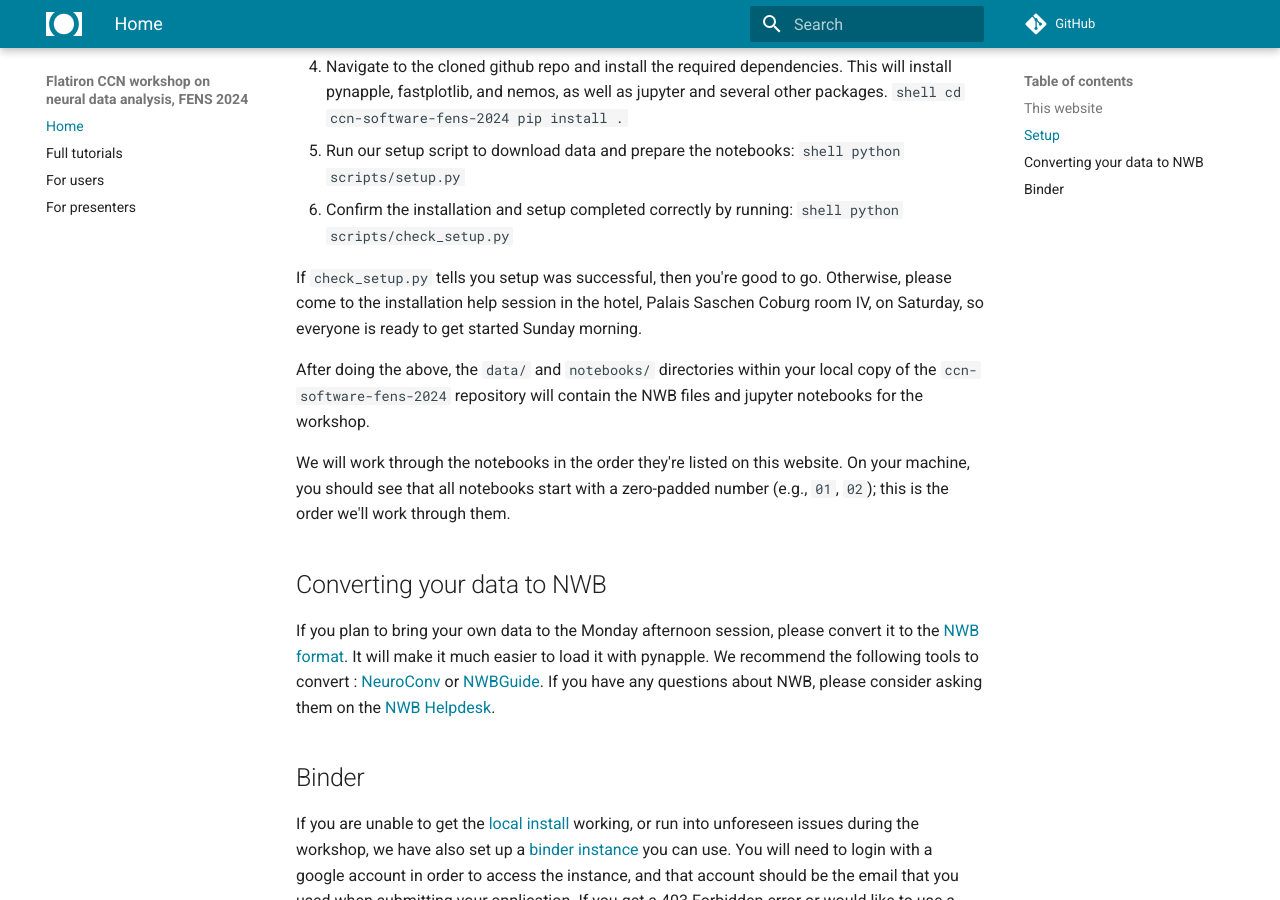
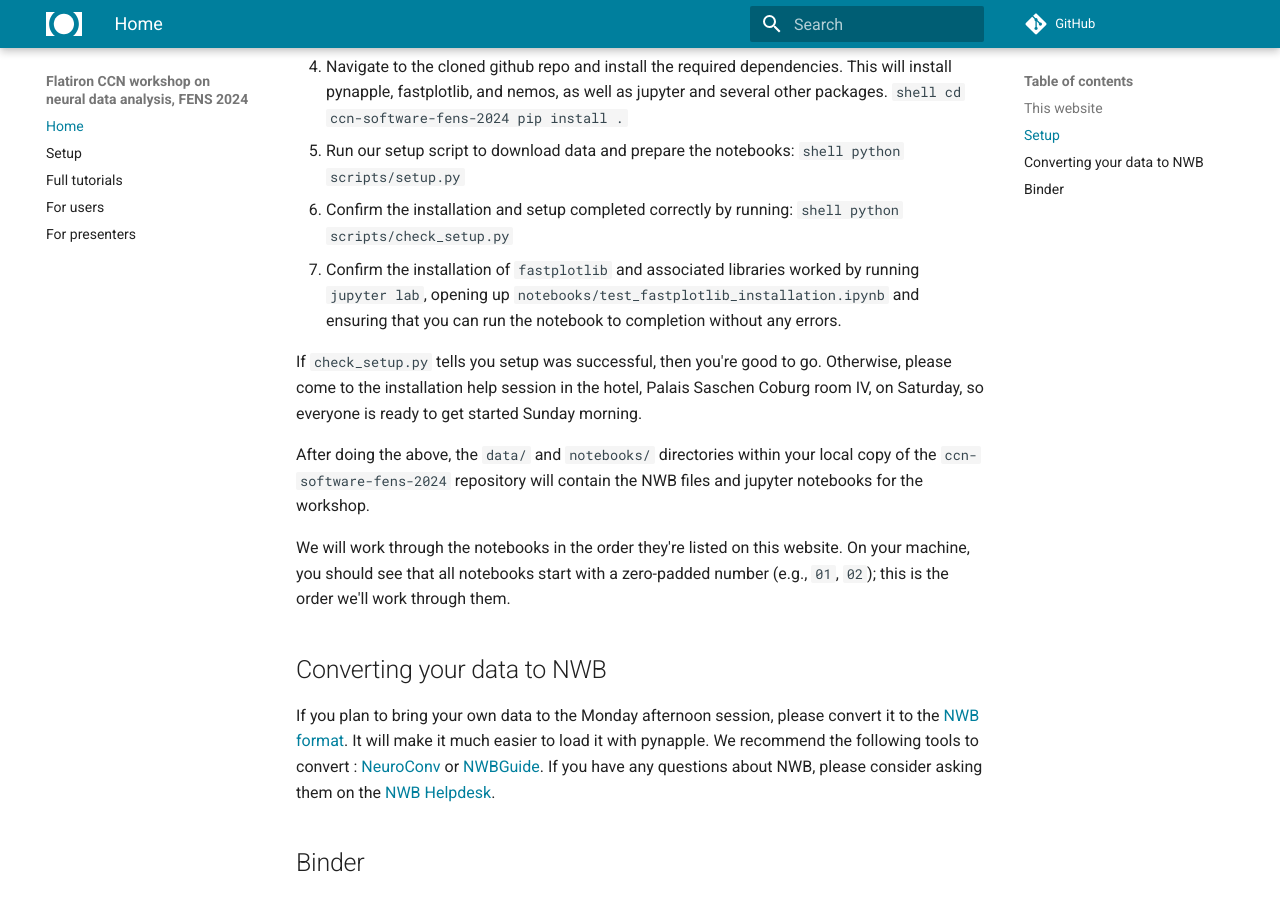
Before and after one commit to flatironinstitute/ccn-software-fens-2024, an MkDocs documentation site: the page built from docs/index.md, in a window 1280 px wide and 900 px high, scrolled down 1387 px. Built offline with MkDocs 1.6.1 and Material for MkDocs 9.7.7, drawn with Linux system fonts in a browser that asks for light colours; nearby versions of some CDN libraries; library files that are not in the unit come from our copies; comment, search, counter and statistics services are not loaded.

Commit message:
adds fpl test

````diff
--- a/docs/gallery_conf.py
+++ b/docs/gallery_conf.py
@@ -18,5 +18,5 @@
     'within_subsection_order': FileNameSortKey,
     # run every script that matches pattern
     # (here we match every file that ends in .py)
-    'filename_pattern':  rf"{re.escape(os.sep)}examples{re.escape(os.sep)}.+\.py$"
+    'filename_pattern':  rf"{re.escape(os.sep)}(examples|setup){re.escape(os.sep)}.+\.py$"
 }
--- a/docs/index.md
+++ b/docs/index.md
@@ -47,6 +47,7 @@
     ```shell
     python scripts/check_setup.py
     ```
+7. Confirm the installation of `fastplotlib` and associated libraries worked by running `jupyter lab`, opening up `notebooks/test_fastplotlib_installation.ipynb` and ensuring that you can run the notebook to completion without any errors.
 
 If `check_setup.py` tells you setup was successful, then you're good to go. Otherwise, please come to the installation help session in the hotel, Palais Saschen Coburg room IV, on Saturday, so everyone is ready to get started Sunday morning.
 
--- a/mkdocs.yml
+++ b/mkdocs.yml
@@ -23,11 +23,13 @@
           conf_script: docs/gallery_conf.py
           # path to the directory containing our examples/tutorials
           examples_dirs:
+            - docs/setup
             - docs/examples
             - docs/just_code
             - docs/for_users
           # path to the directory where mkdocs will save the generated output
           gallery_dirs:
+            - docs/generated/setup
             - docs/generated/gallery
             - docs/generated/just_code
             - docs/generated/for_users
@@ -56,6 +58,7 @@
 
 nav:
     - Home: index.md
+    - Setup: generated/setup
     - Full tutorials: generated/gallery
     - For users: generated/for_users
     - For presenters: generated/just_code
````
Also changed, not shown: docs/setup/readme.md (added, +3 -0 lines), docs/setup/test_fastplotlib_installation.py (added, +69 -0 lines), 1 other file.
